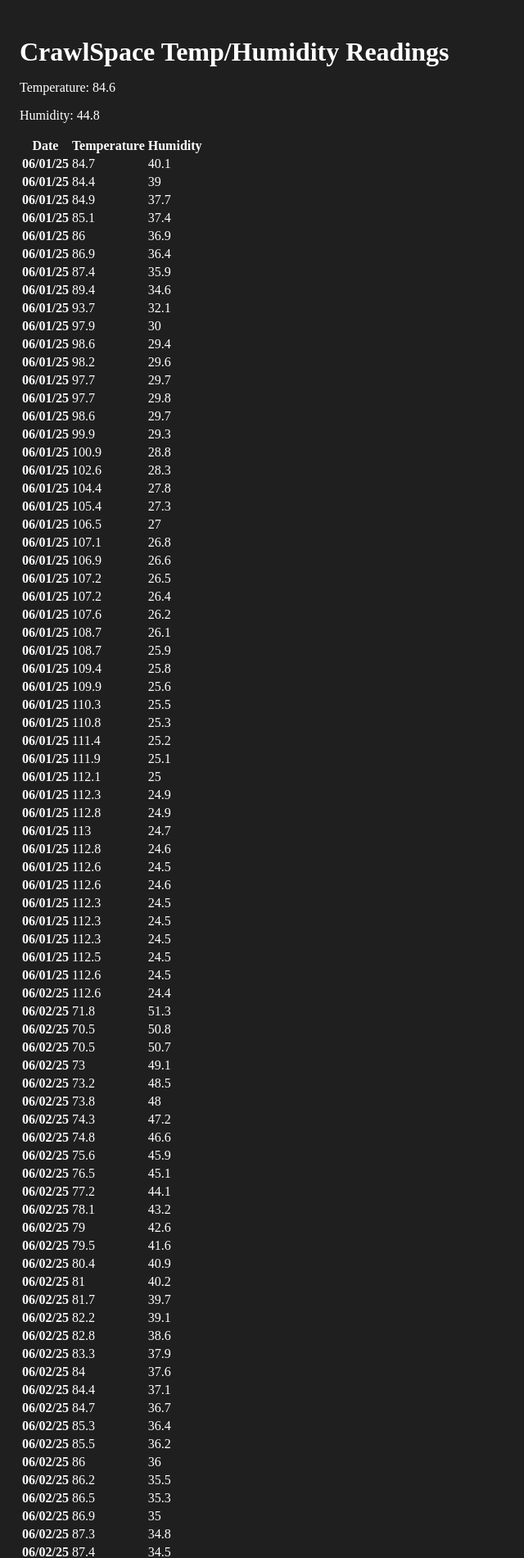
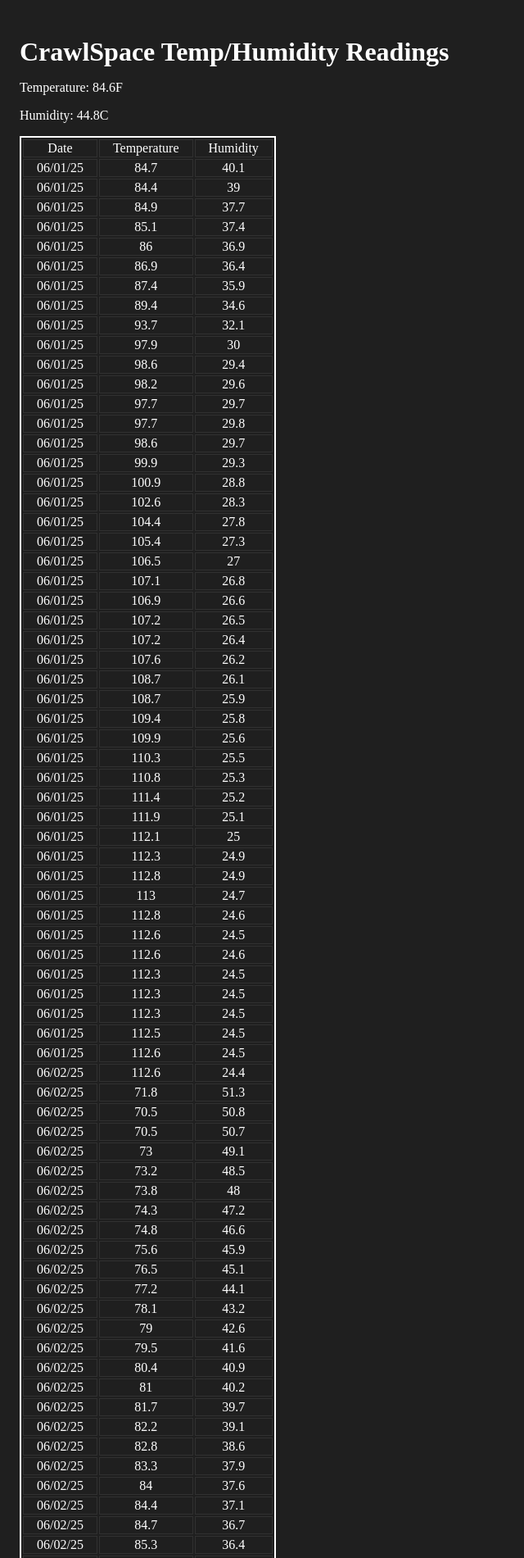
Before and after one commit to K-Zimny/Pi-dht, a Flask app: page / in a window 1280 px wide. Shown: the top 1901 px of the page at 82% size, without its empty margins (0-640 px from the left). Run offline with Flask 3, Linux system fonts and the light colour scheme; data comes from the database, SQL or seed files in the repository.

Commit message:
Cleans up table

```diff
--- a/templates/base.html
+++ b/templates/base.html
@@ -12,13 +12,23 @@
 			h1 {
 				margin-bottom: 1rem;
 			}
+			table {
+				border: 2px solid #ffffff;
+			}
+			th,
+			td {
+				font-weight: normal;
+				padding-inline: 1rem;
+				border: 1px solid #313131;
+				text-align: center;
+			}
 		</style>
 	</head>
 	<body>
 		<h1>CrawlSpace Temp/Humidity Readings</h1>
 		<div>
-			<p>Temperature: <span>{{ latest[0] }}</span></p>
-			<p>Humidity: <span>{{ latest[1] }}</span></p>
+			<p>Temperature: <span>{{ latest[0] }}F</span></p>
+			<p>Humidity: <span>{{ latest[1] }}C</span></p>
 		</div>
 		<table>
 			<thead>
```
